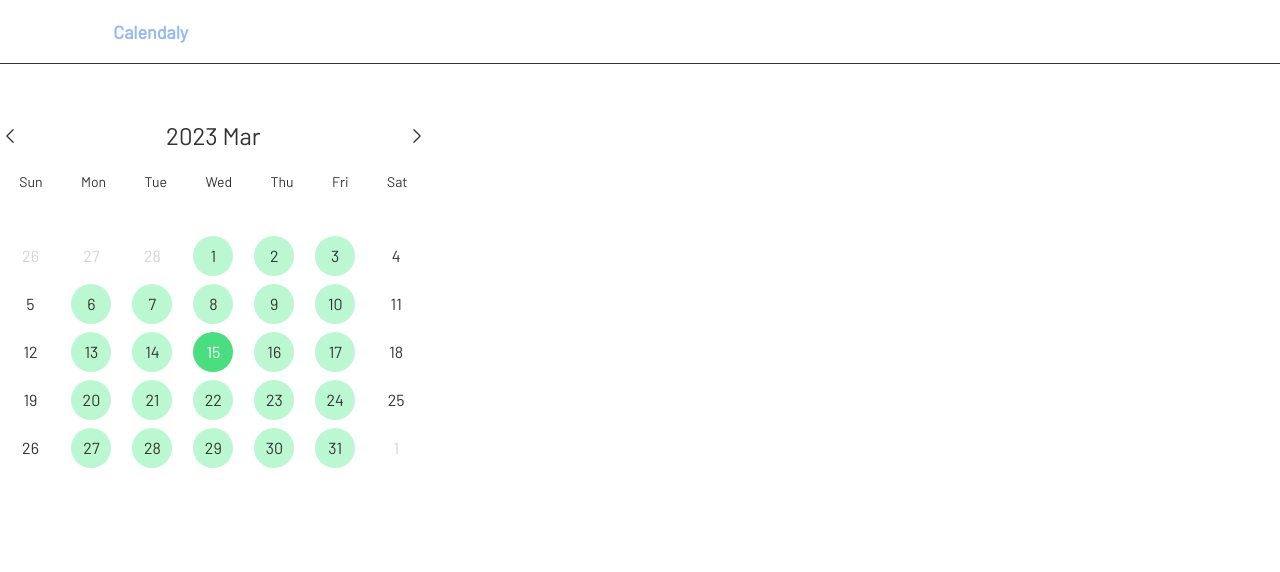
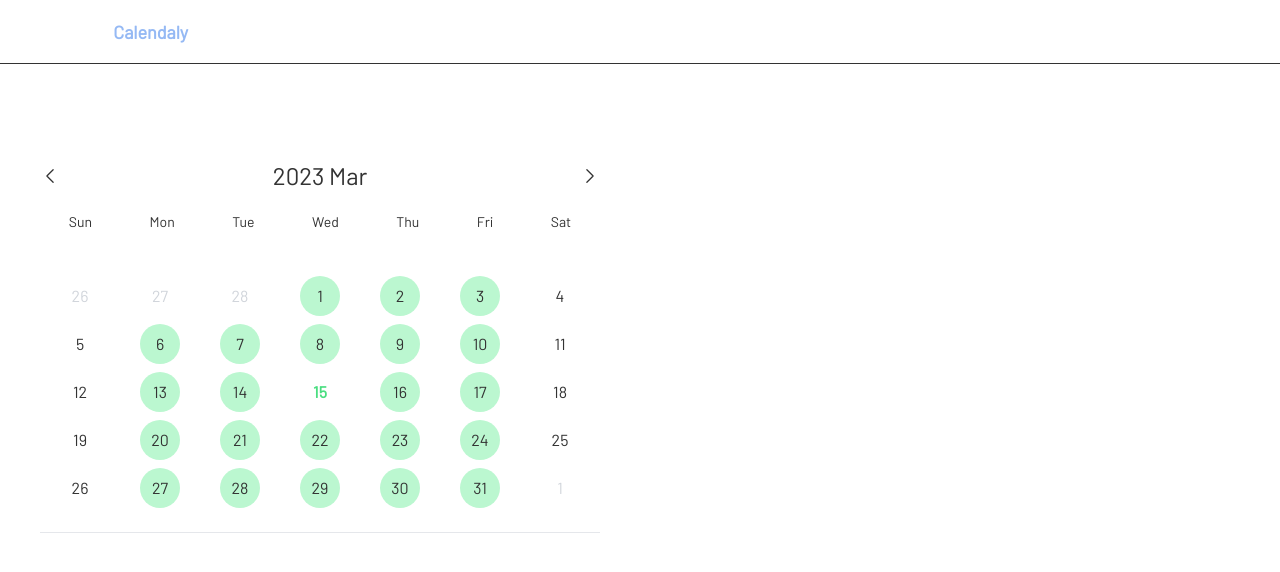
Before and after one commit to Hikari7/Appointly, a React (Vite) app in the folder client/: page /appointment/guestcalendar in a window 1280 px wide. Shown: the top 572 px of the page. Built offline with nearby package versions, Linux system fonts and the light colour scheme.

Commit message:
Add time selector

```diff
--- a/client/package.json
+++ b/client/package.json
@@ -17,7 +17,8 @@
     "react-icons": "^4.8.0",
     "react-redux": "^8.0.5",
     "react-router": "^6.9.0",
-    "react-router-dom": "^6.9.0"
+    "react-router-dom": "^6.9.0",
+    "react-router-hash-link": "^2.4.3"
   },
   "devDependencies": {
     "@types/react": "^18.0.27",
--- a/client/src/components/Public/BaseCalendar.jsx
+++ b/client/src/components/Public/BaseCalendar.jsx
@@ -1,5 +1,7 @@
+import { useEffect, useState } from 'react';
+import { HashLink } from "react-router-hash-link"
+
 import moment from 'moment';
-import { useEffect, useState } from 'react';
 
 import { createCalendar, getNextMonth, getPrevMonth } from "../../utils/calenderHelpers";
 import TimeSelector from './TimeSelector';
@@ -13,20 +15,19 @@ const BaseCalendar = () => {
     const [isOpen, setIsOpen] = useState(false)
 
     const availability = [
-      {mon: {number: "1", time: ["09:00", "09:30", "10:00", "10:30", "11:00"]}},
-      {tue: {number: "2", time: ["09:00", "09:30", "10:00", "10:30", "11:00"]}},
-      {wed: {number: "3", time: ["09:00", "09:30", "10:00", "10:30", "11:00"]}},
-      {thu: {number: "4", time: ["09:00", "09:30", "10:00", "10:30", "11:00"]}},
-      {fri: {number: "5", time: ["09:00", "09:30", "10:00", "10:30", "11:00"]}},
+      {1: ["09:00", "09:30", "10:00", "10:30", "11:00", "11:30", "12:00", "12:30", "13:00", "13:30"]},
+      {2: ["09:30", "10:00", "10:30", "11:00"]},
+      {3: ["10:00", "09:30", "10:30", "11:00"]},
+      {4: ["10:30", "09:30", "10:00", "11:00"]},
+      {5: ["11:00", "09:30", "10:00", "10:30"]},
     ]
 
     const availableDow = []
     availability.map(eachDow => {
-      if(Object.values(eachDow)[0].time.length > 0){
-        availableDow.push(Object.values(eachDow)[0].number)
+      if(Object.values(eachDow)[0].length > 0){
+        availableDow.push(Object.keys(eachDow)[0])
       }
     })
-
     // console.log(availableDow);
 
     useEffect(() => {
@@ -48,14 +49,15 @@ const BaseCalendar = () => {
       }
     }
 
-    const handleClickDate = (date) => {
+    const handleClickDate = (date, timeArray) => {
       setIsOpen(true)
       setSlectedDate(date)
-      setDisplayTime
+      setDisplayTime(Object.values(timeArray[0])[0])
     }
 
     return (
-        <div className='md:w-1/3'>
+      <div className='flex flex-col md:flex-row'>
+        <div className='md:w-1/2 p-10'>
           <div className="flex justify-between items-center mb-5">
             <svg onClick={() => handleChangeMonth("prev")} xmlns="http://www.w3.org/2000/svg" fill="none" viewBox="0 0 24 24" strokeWidth={1.5} stroke="currentColor" className="w-5 h-5">
               <path strokeLinecap="round" strokeLinejoin="round" d="M15.75 19.5L8.25 12l7.5-7.5" />
@@ -75,37 +77,29 @@ const BaseCalendar = () => {
                   if(currentMonth !== day.month){
                     return (
                       <div key={index} className='flex-1 flex justify-center items-center'>
-                            <div onClick={() => handleClickDate(`${day.month}-${day.date}`)} className="text-center text-gray-300">{day.date}</div>
+                        <div className="text-center text-gray-300">{day.date}</div>
                       </div>
                     )
                   }else if(moment(`${day.month}-${day.date}`)._i === today.format("YYYY-MM-DD")){
-                    if(availableDow.includes(moment(`${day.month}-${day.date}`).format('d'))){
+                    return (
+                      <div key={index} className='flex-1 flex justify-center items-center'>
+                        <div className="text-center font-bold text-green-400 rounded-full">{day.date}</div>
+                      </div>
+                    )
+                  }else if(availableDow.includes(moment(`${day.month}-${day.date}`).format('d'))){
+                    // Get target available time
+                    const timeArray = availability.filter(e => Object.keys(e)[0] === String(moment(`${day.month}-${day.date}`).format('d')))
                     return (
                       <div key={index} className='flex-1 flex justify-center items-center relative group'>
-                            <div className='flex justify-center items-center w-7 h-7 md:w-10 md:h-10 text-white bg-green-400 rounded-full group-hover:bg-green-600'>
-                                <div onClick={() => handleClickDate(`${day.month}-${day.date}`)} className="text-center z-50">{day.date}</div>
+                        <div className='flex justify-center items-center w-[2rem] h-[2rem] md:w-10 md:h-10 bg-green-200 rounded-full group-hover:bg-green-400'>
+                          <HashLink smooth to="#timeSelect" onClick={() => handleClickDate(`${day.month}-${day.date}`, timeArray)} className="text-center z-50">{day.date}</HashLink>
                         </div>
                       </div>
                     )
                   }else{
                     return (
                       <div key={index} className='flex-1 flex justify-center items-center'>
-                              <div onClick={() => handleClickDate(`${day.month}-${day.date}`)} className="text-center font-bold text-green-400 rounded-full">{day.date}</div>
-                          </div>
-                      )
-                    }
-                  }else if(availableDow.includes(moment(`${day.month}-${day.date}`).format('d'))){
-                    return (
-                        <div key={index} className='flex-1 flex justify-center items-center relative group'>
-                            <div className='flex justify-center items-center w-7 h-7 md:w-10 md:h-10 bg-green-200 rounded-full group-hover:bg-green-400'>
-                                <div onClick={() => handleClickDate(`${day.month}-${day.date}`)} className="text-center z-50">{day.date}</div>
-                            </div>
-                        </div>
-                    )
-                  }else{
-                    return (
-                        <div key={index} className='flex-1 flex justify-center items-center'>
-                            <div onClick={() => handleClickDate(`${day.month}-${day.date}`)} className="text-center">{day.date}</div>
+                        <div className="text-center">{day.date}</div>
                       </div>
                     )
                   }
@@ -113,7 +107,9 @@ const BaseCalendar = () => {
               </div>
             ))
           }
-          {isOpen && <TimeSelector timeArr={displayTime}/>}
+          <hr className='mt-5'/>
+        </div>
+        {isOpen && <TimeSelector timeArray={displayTime} selectDate={selectedDate} /> }
       </div>
     )
 }
--- a/client/src/components/Public/TimeSelector.jsx
+++ b/client/src/components/Public/TimeSelector.jsx
@@ -1,12 +1,37 @@
-import React from 'react'
+import moment from "moment"
+import { useState, useEffect } from "react"
 
-const TimeSelector = ({ timeArr }) => {
+const TimeSelector = ({ timeArray, selectDate }) => {
+  const [selectedTime, setSlectedTime] = useState("")
+  const [selectedDate, setSelectedDate] = useState(moment(selectDate).format('YYYY-MM-DD'))
 
+  useEffect(() => {
+    setSelectedDate(moment(selectDate).format('YYYY-MM-DD'))
+    setSlectedTime("")
+  }, [selectDate])
 
   return (
-    <>
-
-    </>
+    <div id='timeSelect' className='flex flex-col justify-center w-1/2 md:w-1/3 mx-auto my-5'>
+      <div className="flex flex-col justify-content items-center">
+        <div className="flex items-center mb-2">
+          <div className="w-[30%] mr-2">Date:</div>
+          <div className="text-center w-[8rem] h-[1.9rem] py-.5 text-lg border border-gray-500 rounded">{selectedDate}</div>
+        </div>
+        <div className="flex items-center">
+          <div className="w-[30%] mr-2">Time:</div>
+          <div className="text-center w-[8rem] h-[1.9rem] py-.5 text-lg border border-gray-500 rounded">{selectedTime}</div>
+        </div>
+      </div>
+      <div id='timeSelect' className='flex flex-col justify-center my-8 gap-5'>
+        {timeArray &&
+          timeArray.map((eachTime, index) => (
+            <button onClick={() => setSlectedTime(eachTime)} key={index} className='py-1 px-3 border-2 border-green-400 rounded hover:bg-green-400 hover:text-white'>
+              {eachTime}
+            </button>
+          ))
+        }
+      </div>
+    </div>
   )
 }
 
```
Also changed, not shown: 1 other file (tests, documents, lock files or other folders). Lines whose indentation alone changed are shown as unchanged.
